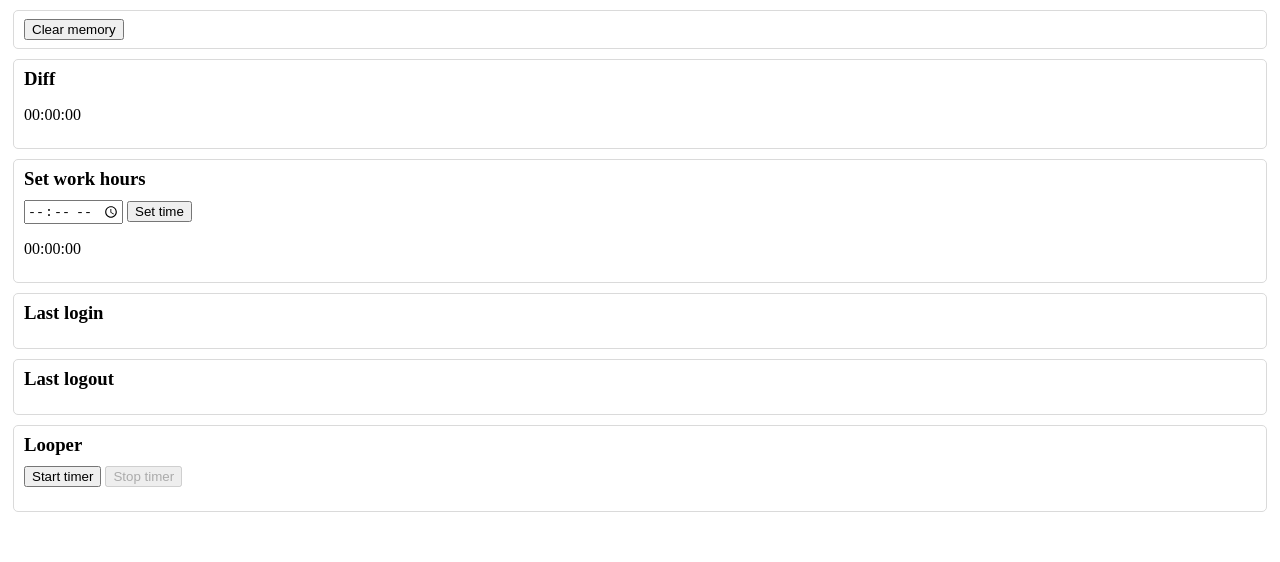
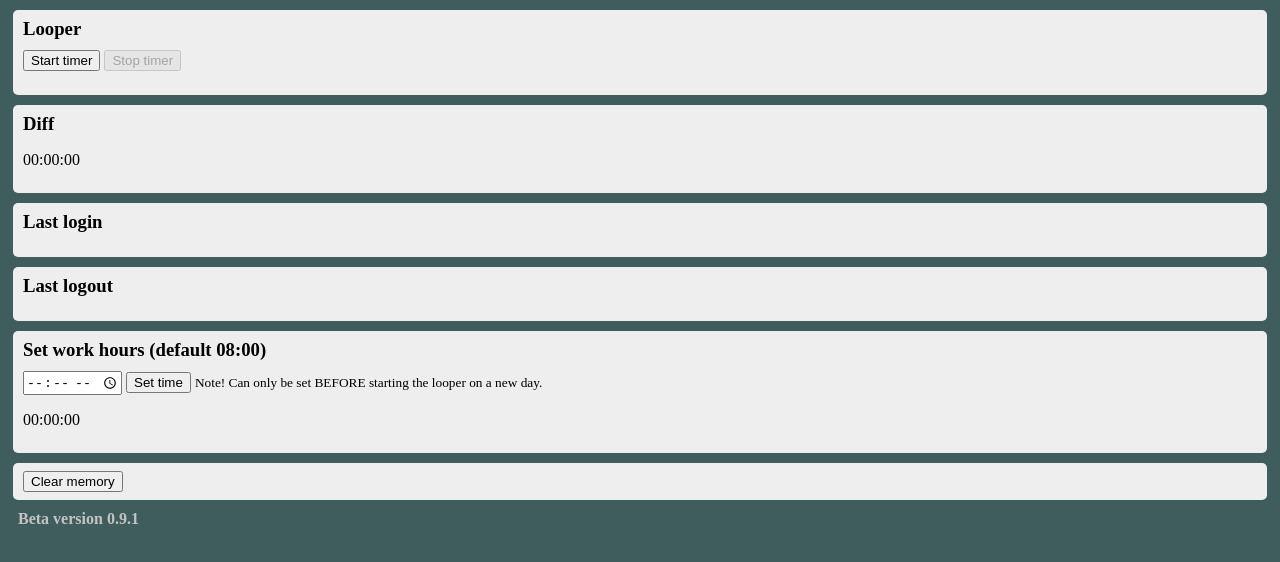
Before and after one commit to Thenander/loop-online, a plain HTML site: page index.html in a window 1280 px wide. Drawn offline with Linux system fonts and the light colour scheme.

Commit message:
Re-arrange layout

```diff
--- a/css/style.scss
+++ b/css/style.scss
@@ -1,5 +1,10 @@
+body {
+  background-color: #3f5d5d;
+}
+
 .border-div {
-  border: 1px solid #dadada;
+  background-color: #eeeeee;
+  // border: 1px solid #dadada;
   border-radius: 5px;
   padding: 8px 10px;
   margin: 10px 5px;
@@ -8,3 +13,8 @@
 h3 {
   margin: 0 0 10px 0;
 }
+
+h4 {
+  color: #c3c3c3;
+  margin: 0px 0px 0px 10px;
+}
--- a/index.html
+++ b/index.html
@@ -1,3 +1,5 @@
+<!-- Beta version 0.9.1 -->
+
 <!DOCTYPE html>
 <html lang="en">
   <head>
@@ -10,17 +12,14 @@
   <body>
     <div id="wrapper">
       <div class="border-div">
-        <button id="clear-storage-btn">Clear memory</button>
+        <h3>Looper</h3>
+        <button type="button" id="start-time-btn">Start timer</button>
+        <button type="button" id="stop-time-btn">Stop timer</button>
+        <p id="display-timer"></p>
       </div>
       <div class="border-div">
         <h3>Diff</h3>
         <p id="display-diff"></p>
-      </div>
-      <div class="border-div">
-        <h3>Set work hours</h3>
-        <input id="input-time" type="time" />
-        <button id="set-time-btn">Set time</button>
-        <p id="display-set-time"></p>
       </div>
       <div class="border-div">
         <h3>Last login</h3>
@@ -31,11 +30,18 @@
         <p id="display-stop"></p>
       </div>
       <div class="border-div">
-        <h3>Looper</h3>
-        <button type="button" id="start-time-btn">Start timer</button>
-        <button type="button" id="stop-time-btn">Stop timer</button>
-        <p id="display-timer"></p>
+        <h3>Set work hours (default 08:00)</h3>
+        <input id="input-time" type="time" />
+        <button id="set-time-btn">Set time</button>
+        <small
+          >Note! Can only be set BEFORE starting the looper on a new day.</small
+        >
+        <p id="display-set-time"></p>
       </div>
+      <div class="border-div">
+        <button id="clear-storage-btn">Clear memory</button>
+      </div>
+      <h4>Beta version 0.9.1</h4>
     </div>
     <script src="./js/helpers.js"></script>
     <script src="./js/main.js"></script>
```
Also changed, not shown: css/style.css, 1 other file.
